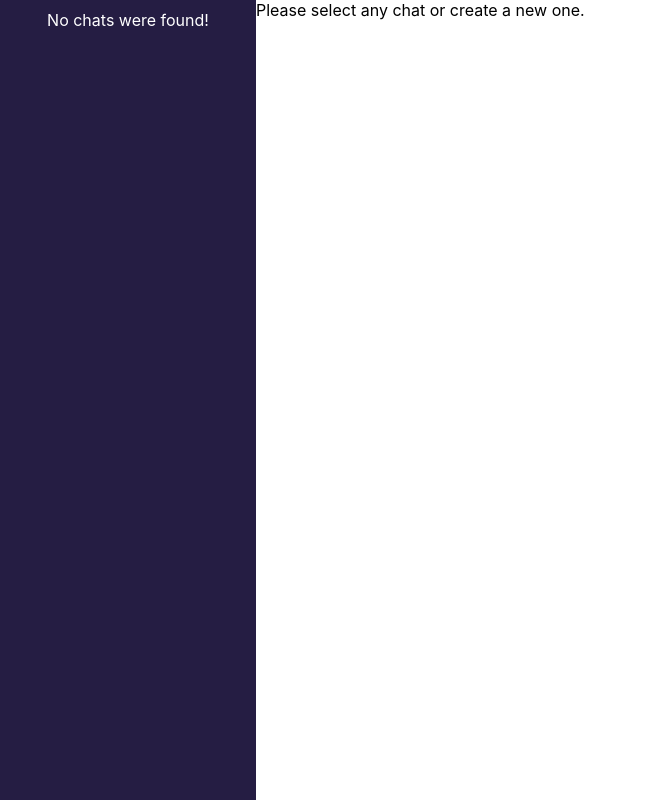
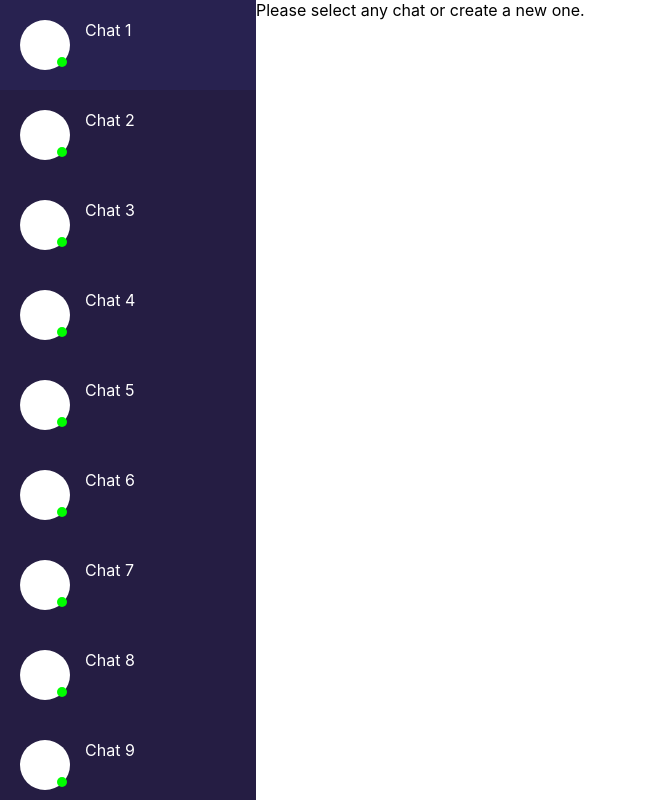
Before and after one commit to TgPb/Chat-App, a React (Create React App) app: page /chats in a window 1280 px wide. Shown: the whole page, without its empty margins (0-647 px from the left). Built offline with nearby package versions, Linux system fonts and the light colour scheme.

Commit message:
feature: created blank for chat-preview component

```diff
--- /dev/null
+++ b/src/components/ChatPreview/ChatPreview.component.jsx
@@ -0,0 +1,31 @@
+import React from 'react';
+import { useHistory, useParams } from 'react-router-dom';
+import classNames from 'classnames';
+
+import styles from './ChatPreview.module.scss';
+
+const ChatPreview = ({ chat }) => {
+    const history = useHistory();
+    const { chatId } = useParams();
+
+    const previewStyles = classNames(
+        styles['chat-preview'],
+        {
+            [styles['chat-preview_active']]: chat === +chatId
+        }
+    );
+
+    return (
+        <div
+            className={previewStyles}
+            onClick={() => history.push(`/chats/${chat}`)}
+        >
+            <div className={styles['preview__icon']}>
+
+            </div>
+            Chat { chat }
+        </div>
+    );
+};
+
+export default ChatPreview;
--- /dev/null
+++ b/src/components/ChatPreview/ChatPreview.module.scss
@@ -0,0 +1,41 @@
+$activeBgColor: rgb(31, 26, 62);
+$hoverBgColor: lighten($activeBgColor, 5%);
+
+.chat-preview {
+	width: 100%;
+	height: 90px;
+	padding: 20px;
+	cursor: pointer;
+	flex-shrink: 0;
+	display: flex;
+
+	$preview: &;
+
+	&_active {
+		background-color: $activeBgColor;
+	}
+	&:hover:not(#{$preview}_active) {
+		background-color: $hoverBgColor;
+	}
+
+	.preview__icon {
+		width: 50px;
+		height: 50px;
+		border-radius: 50%;
+		background-color: #fff;
+		margin-right: 15px;
+		position: relative;
+
+		&::after {
+			position: absolute;
+			display: block;
+			content: '';
+			width: 10px;
+			height: 10px;
+			background-color: #0f0;
+			border-radius: 50%;
+			bottom: 6%;
+			right: 6%;
+		}
+	}
+}
--- a/src/components/ChatsList/ChatsList.component.jsx
+++ b/src/components/ChatsList/ChatsList.component.jsx
@@ -1,6 +1,7 @@
 import React from 'react';
 
 import styles from './ChatsList.module.scss';
+import ChatPreview from "../ChatPreview/ChatPreview.component";
 
 const ChatsList = ({ chats }) => {
     return (
@@ -8,7 +9,7 @@ const ChatsList = ({ chats }) => {
             {
                 chats && chats.length ? (
                     chats.map(
-                        (chat, index) => <div key={index}>chat { index + 1 }</div>
+                        chat => <ChatPreview key={chat} chat={chat} />
                     )
                 ) : (
                     <div className={styles['list__no-chats-warning']}>
--- a/src/pages/ChatsPage/ChatsPage.page.jsx
+++ b/src/pages/ChatsPage/ChatsPage.page.jsx
@@ -6,13 +6,15 @@ import styles from './ChatsPage.module.scss';
 import ChatsList from "../../components/ChatsList/ChatsList.component";
 import NotFoundPage from "../NotFoundPage/NotFoundPage.page";
 
+const chats = [1, 2, 3, 4, 5, 6, 7, 8, 9, 10, 11, 12, 13, 14, 15, 16];
+
 const ChatsPage = () => {
     const { path } = useRouteMatch();
 
     return (
         <section className={styles['chats-page']}>
             <Route exact path={[`${path}`, `${path}/:chatId`]}>
-                <ChatsList />
+                <ChatsList chats={chats} />
             </Route>
             <Switch>
                 <Route exact path={`${path}`} render={()=><div>Please select any chat or create a new one.</div>} />
```
